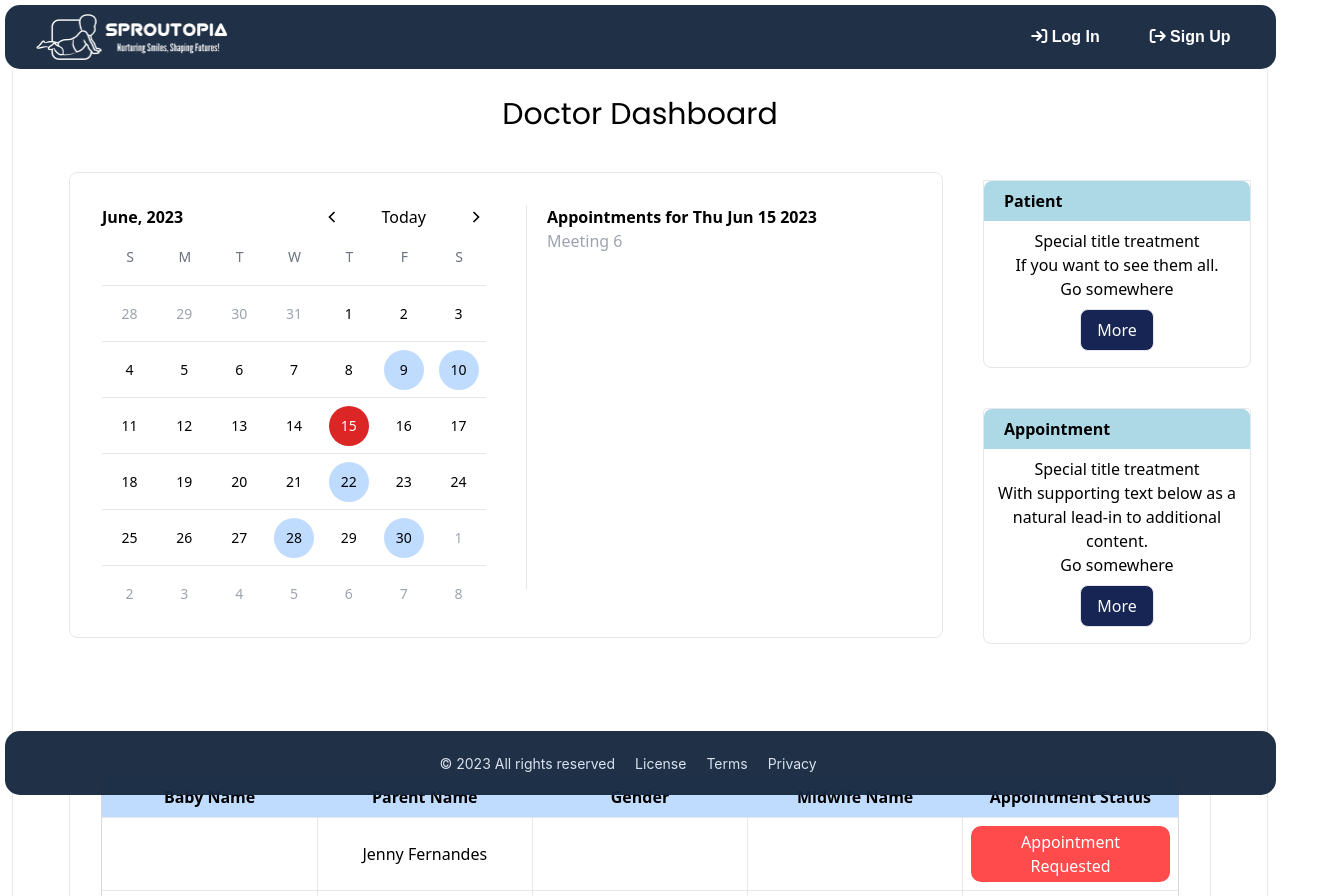
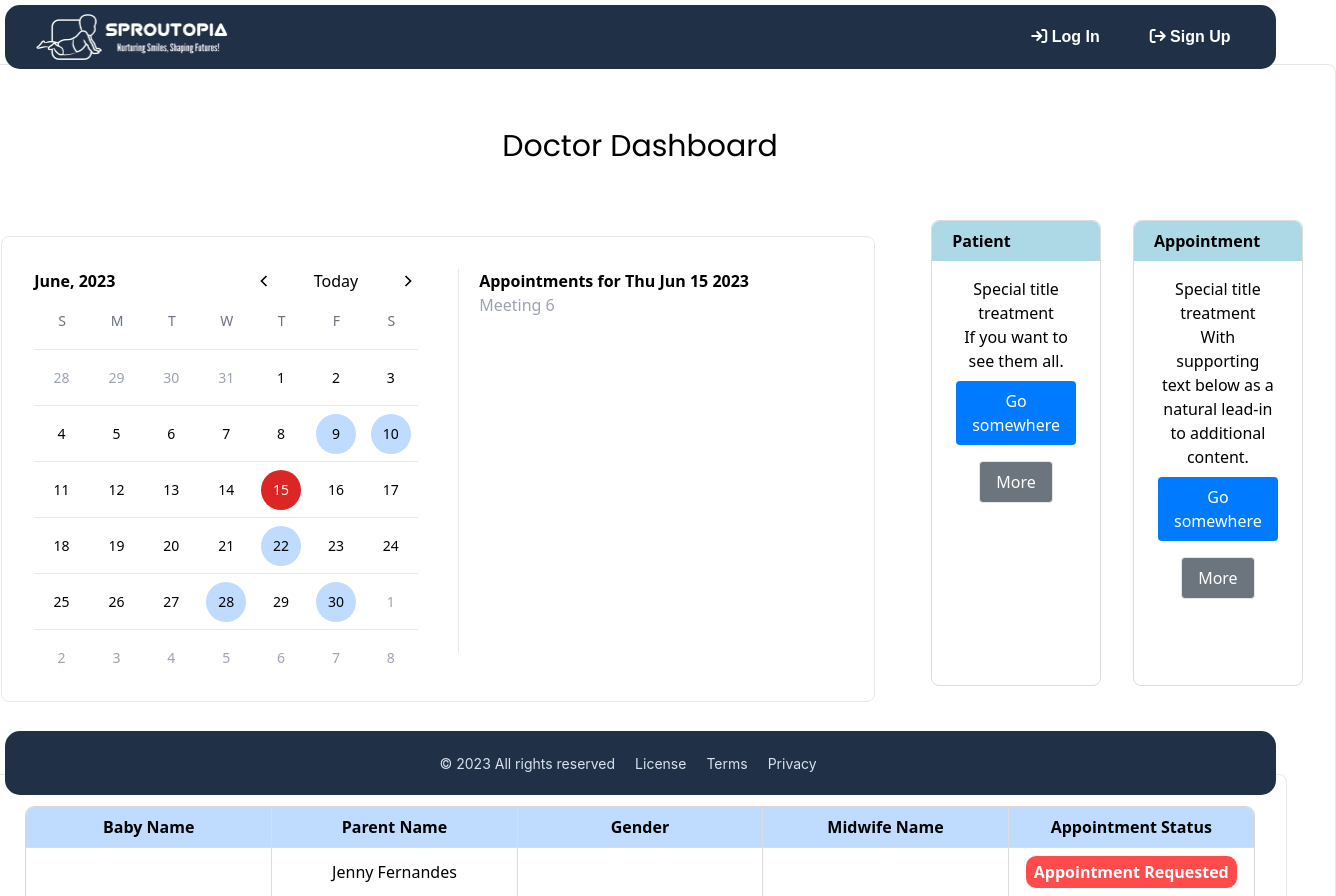
Before and after one commit to cepdnaclk/e19-co225-Baby-Developing-Tracking-System-Web-Application, a React (Vite) app in the folder Front-End/: page /Doctor in a window 1280 px wide. Shown: the top 896 px of the page, 1336 px wide, since content can reach past the window. Built offline with nearby package versions, Linux system fonts and the light colour scheme.

Commit message:
DoctorDashboard.css updated.Need to edit

```diff
--- /dev/null
+++ b/Front-End/src/DoctorDashboard.css
@@ -0,0 +1,103 @@
+/* DoctorDashboard.css */
+
+.doctor-dashboard {
+  display: flex;
+  flex-direction: column;
+  align-items: center;
+}
+
+.header {
+  margin: 2rem 0;
+}
+
+.card-container {
+  display: flex;
+  justify-content: center;
+}
+
+.card {
+  width: 50%;
+  margin: 1rem;
+  border: 1px solid #ddd;
+  border-radius: 0.5rem;
+}
+
+.card-header {
+  background-color: #c3dae4;
+  padding: 1rem;
+}
+
+.card-body {
+  padding: 1rem;
+}
+
+.btn {
+  display: inline-block;
+  margin: 0.5rem;
+  padding: 0.5rem 1rem;
+  border-radius: 0.25rem;
+  text-decoration: none;
+  text-align: center;
+}
+
+.btn-primary {
+  background-color: #007bff;
+  color: #fff;
+}
+
+.btn-secondary {
+  background-color: #6c757d;
+  color: #fff;
+}
+
+.baby-table {
+  margin: 2rem;
+}
+
+table {
+  width: 100%;
+  border-collapse: collapse;
+}
+
+th,
+td {
+  border: 1px solid #ddd;
+  padding: 0.5rem;
+  text-align: center;
+}
+
+th button,
+td button {
+  background-color: transparent;
+  border: none;
+  cursor: pointer;
+  font-weight: bold;
+}
+
+th button:focus,
+td button:focus {
+  outline: none;
+}
+
+tr:hover {
+  background-color: #f9f9f9;
+}
+
+.appointment-button {
+  background-color: #dc3545;
+  color: #fff;
+  padding: 0.5rem 1rem;
+  border: none;
+  border-radius: 0.25rem;
+  cursor: pointer;
+}
+
+.blink {
+  animation: blink-animation 1s steps(5, start) infinite;
+}
+
+@keyframes blink-animation {
+  to {
+    visibility: hidden;
+  }
+}
--- a/Front-End/src/DoctorDashboard.jsx
+++ b/Front-End/src/DoctorDashboard.jsx
@@ -1,3 +1,4 @@
+/* DoctorDashboard */
 import React, { useState,useEffect } from "react";
 import axios from "axios";
 import BabyDetailsCard from "./BabyDetailsCard";
@@ -6,7 +7,8 @@ import { Nav } from "./Nav";
 import { Footer } from "./Footer";
 import Calendar from "./Calender";
 import "./MidwifeDashboard.css";
-import "./AppointmentDetailsCard.css"
+import "./AppointmentDetailsCard.css";
+import "./DoctorDashboard.css";
 
 const DoctorDashboard = () => {
   const [selectedBaby, setSelectedBaby] = useState(null);
@@ -94,7 +96,7 @@ const DoctorDashboard = () => {
 
 
         <div className="flex justify-center">
-          <Calendar />
+        <Calendar className="calendar" />
           <div className="card-container pb-10 mt-2 h-50">
           <div className="card text-center mt-10 mb-10 border buttom-rounded rounded-b-lg" style={{ flexBasis: '50%' }}>
             <div className="card-header bg-blue-200">
```
